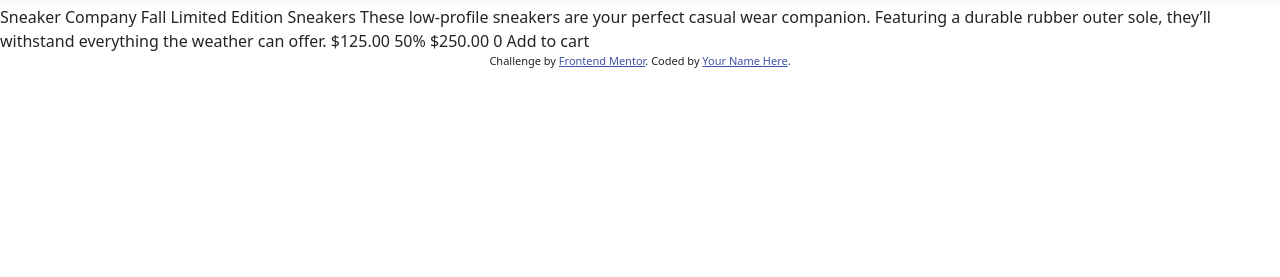
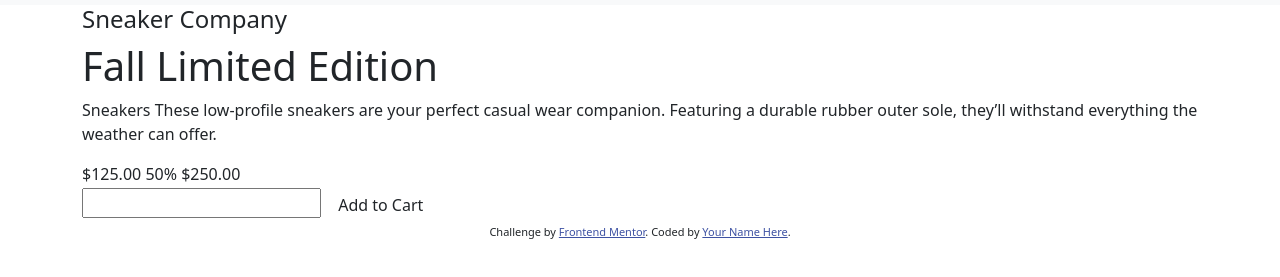
Before and after one commit to Melksedeque/product-page-ecommerce, a plain HTML site: page index.html in a window 1280 px wide. Shown: the part 125-402 px from the top of the page. Drawn offline with nearby package versions, Linux system fonts and the light colour scheme.

Commit message:
HTML structure partially done

```diff
--- a/index.html
+++ b/index.html
@@ -79,17 +79,38 @@
       </nav>
     </header>
 
-    Sneaker Company Fall Limited Edition
-    Sneakers These low-profile sneakers are your perfect casual wear companion.
+    <main class="page-main">
+      <div class="container">
+        <div class="left"></div>
+        <div class="right">
+          <h4>Sneaker Company</h4>
+          <h1>Fall Limited Edition</h1>
+          <div class="product-description">
+            <p>Sneakers These low-profile sneakers are your perfect casual wear companion.
               Featuring a durable rubber outer sole, they’ll withstand everything the
-    weather can offer. $125.00 50% $250.00 0 Add to cart
+              weather can offer.</p>
+          </div>
+          <div class="product-price">
+            <span data-price="current-price">$125.00</span>
+            <span data-price="discount">50%</span>
+            <span data-price="old-price">$250.00</span>
+          </div>
+          <div class="product-cta">
+            <input type="number" name="quantity" id="quantity">
+            <button class="btn btn-add-to-cart">Add to Cart</button>
+          </div>
+        </div>
+      </div>
+    </main>
 
+    <footer class="page-footer">
       <div class="attribution">
         Challenge by
         <a href="https://www.frontendmentor.io?ref=challenge" target="_blank"
           >Frontend Mentor</a
         >. Coded by <a href="#">Your Name Here</a>.
       </div>
+    </footer>
 
     <script
       src="https://cdn.jsdelivr.net/npm/bootstrap@5.3.2/dist/js/bootstrap.bundle.min.js"
```
Lines whose indentation alone changed are shown as unchanged.
